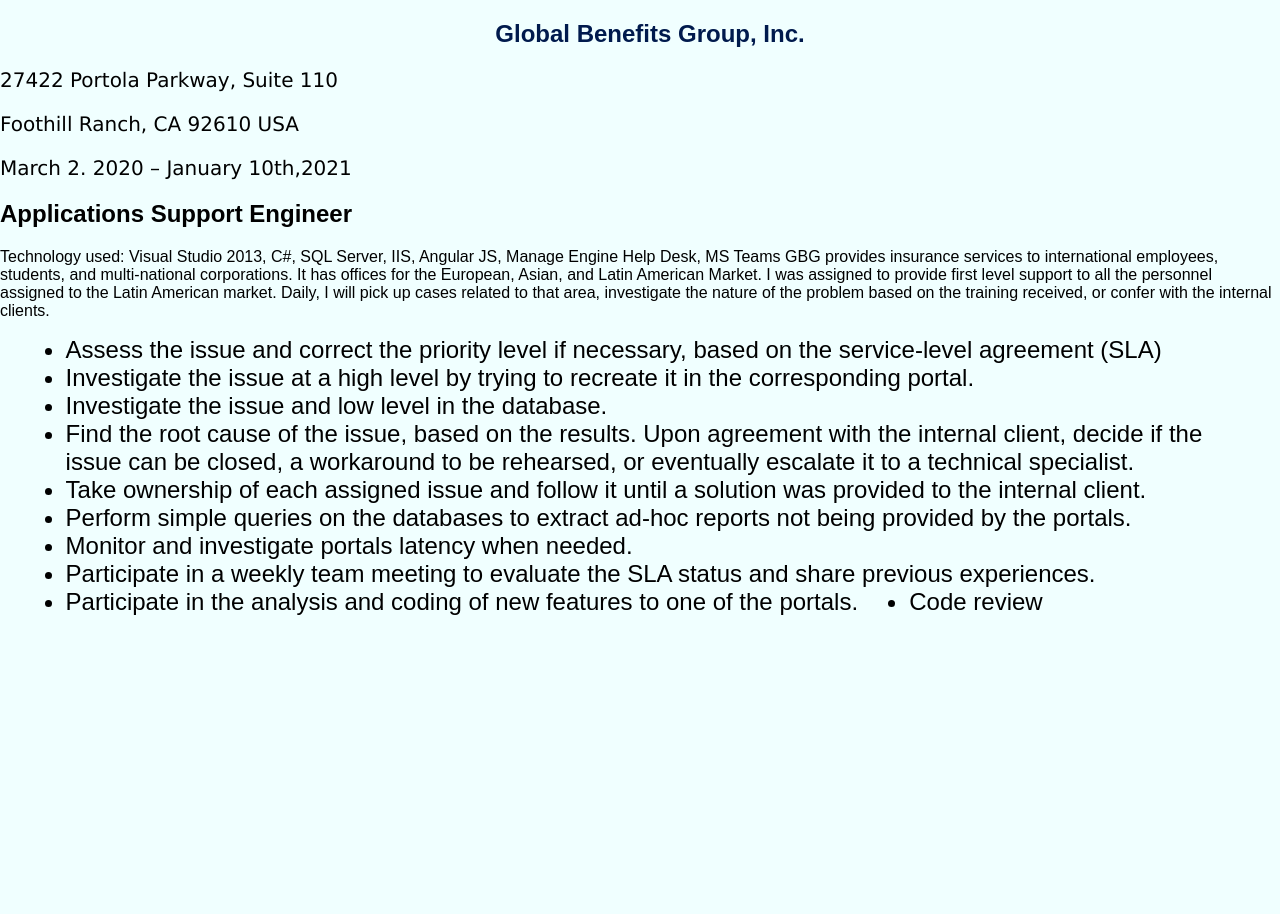
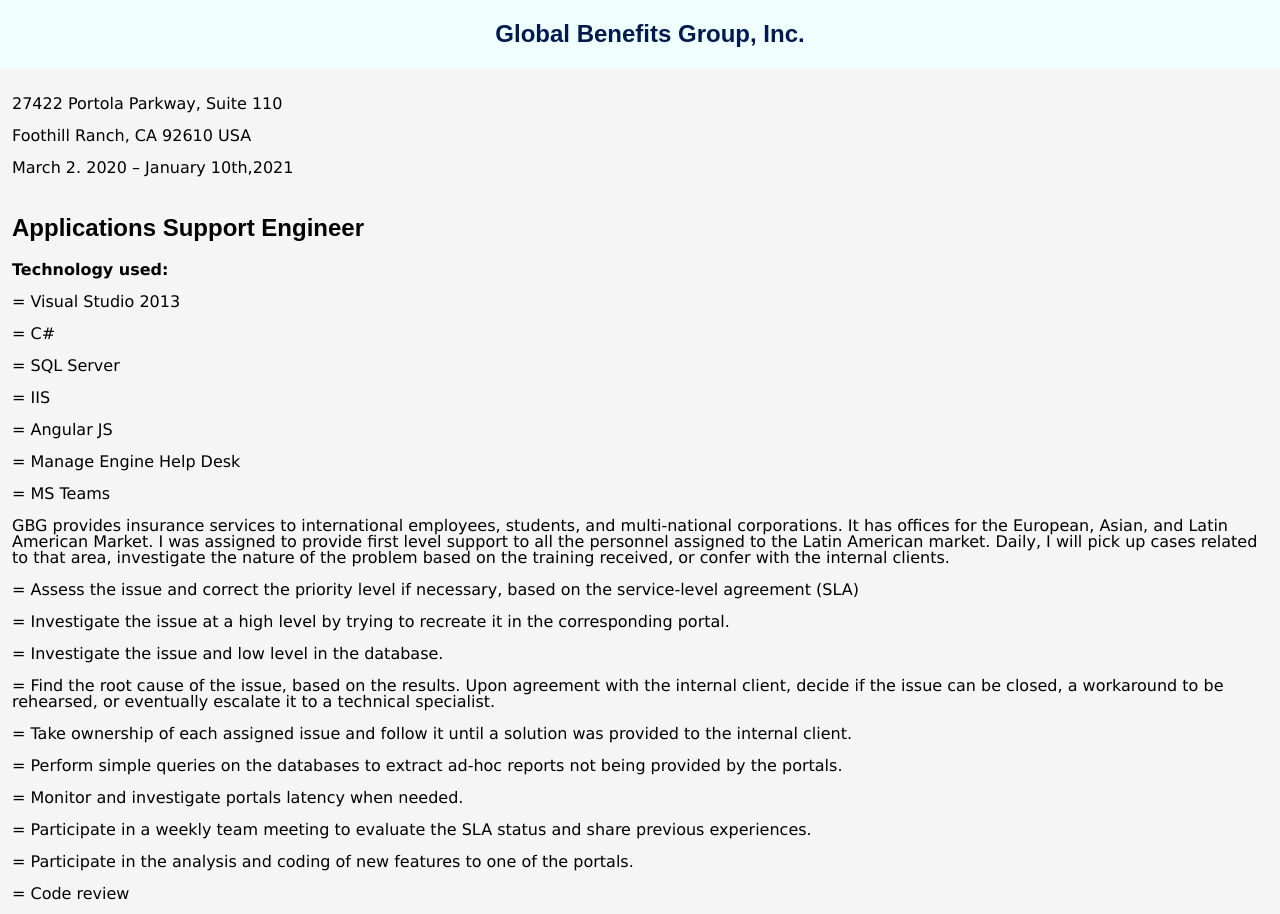
Before and after one commit to FredyCorea/MyPortfolio, a plain HTML site: page whGBG.html in a window 1280 px wide. Before the commit the page ends 800 px from the top, so only its background shows below. Drawn offline with Linux system fonts and the light colour scheme.

Commit message:
Format GBG page

```diff
--- a/whGBG.html
+++ b/whGBG.html
@@ -1,4 +1,3 @@
-
 <!DOCTYPE html>
 <html lang="en">
 
@@ -9,40 +8,62 @@
   <link type="text/css" href="Code/stylesheet.css" media="screen" rel="styleSheet" />
   <link type="text/css" href="Code/header.css" rel="styleSheet" media="screen" />
   <script src="Data/Data.js"></script>
-  <!-- <script src="http://code.jquery.com/jquery-latest.min.js"></script> -->
   <script src="Code/jquery-3.4.1.min.js"></script>
 </head>
 
 
 <article>
+
   <h1>Global Benefits Group, Inc.</h1>
-    <p>27422 Portola Parkway, Suite 110</p>
-    <p>Foothill Ranch, CA 92610 USA</p>
-    <p>March 2. 2020 – January 10th,2021</p>
 
+  <div class="reducedText">
+    <p class="normal">27422 Portola Parkway, Suite 110</p>
+    <p class="normal">Foothill Ranch, CA 92610 USA</p>
+    <p class="normal">March 2. 2020 – January 10th,2021</p>
+
+    <br>
     <h2>Applications Support Engineer</h2>
 
-    Technology used: Visual Studio 2013, C#, SQL Server, IIS, Angular JS, Manage Engine Help Desk, MS Teams
+    <p class="normal"><b>Technology used: </b></p>
+    <p class="normal">= Visual Studio 2013 </p>
+    <p class="normal">= C# </p>
+    <p class="normal">= SQL Server </p>
+    <p class="normal">= IIS </p>
+    <p class="normal">= Angular JS</p>
+    <p class="normal">= Manage Engine Help Desk</p>
+    <p class="normal">= MS Teams </p>
 
+
+    <p class="normal">
       GBG provides insurance services to international employees, students, and multi-national corporations. It has
       offices for the European, Asian, and Latin American Market.
       I was assigned to provide first level support to all the personnel assigned to the Latin American market. Daily, I
       will pick up cases related to that area, investigate the nature of the problem based on the training received, or
       confer with the internal clients.
-    <ul>
-        <li>Assess the issue and correct the priority level if necessary, based on the service-level agreement (SLA)
-        </li>
-        <li>Investigate the issue at a high level by trying to recreate it in the corresponding portal.</li>
-        <li>Investigate the issue and low level in the database.</li>
-        <li>Find the root cause of the issue, based on the results. Upon agreement with the internal client, decide if the
-        issue can be closed, a workaround to be rehearsed, or eventually escalate it to a technical specialist.</li>
-        <li>Take ownership of each assigned issue and follow it until a solution was provided to the internal client.</li>
-        <li>Perform simple queries on the databases to extract ad-hoc reports not being provided by the portals.</li>
-        <li>Monitor and investigate portals latency when needed.</li>
-        <li>Participate in a weekly team meeting to evaluate the SLA status and share previous experiences.</li>
-        <li>Participate in the analysis and coding of new features to one of the portals.</li>
-        <li>Code review</li>
-    </ul>
+    </p>
+
+
+    <p class="normal">= Assess the issue and correct the priority level if necessary, based on the service-level agreement
+      (SLA)</p>
+
+    <p class="normal">= Investigate the issue at a high level by trying to recreate it in the corresponding portal.</p>
+    <p class="normal">= Investigate the issue and low level in the database.</p>
+
+    <p class="normal">= Find the root cause of the issue, based on the results. Upon agreement with the internal client,
+      decide if the issue can be closed, a workaround to be rehearsed, or eventually escalate it to a technical
+      specialist.</p>
+
+    <p class="normal">= Take ownership of each assigned issue and follow it until a solution was provided to the internal
+      client.</p>
+
+    <p class="normal">= Perform simple queries on the databases to extract ad-hoc reports not being provided by the
+      portals.</p>
+    <p class="normal">= Monitor and investigate portals latency when needed.</p>
+    <p class="normal">= Participate in a weekly team meeting to evaluate the SLA status and share previous experiences.
+    </p>
+    <p class="normal">= Participate in the analysis and coding of new features to one of the portals.</p>
+    <p class="normal">= Code review</p>
+  </div>
 
 </article>
 
```
Also changed, not shown: Index.html (+1 -1 lines). Lines whose indentation alone changed are shown as unchanged.
